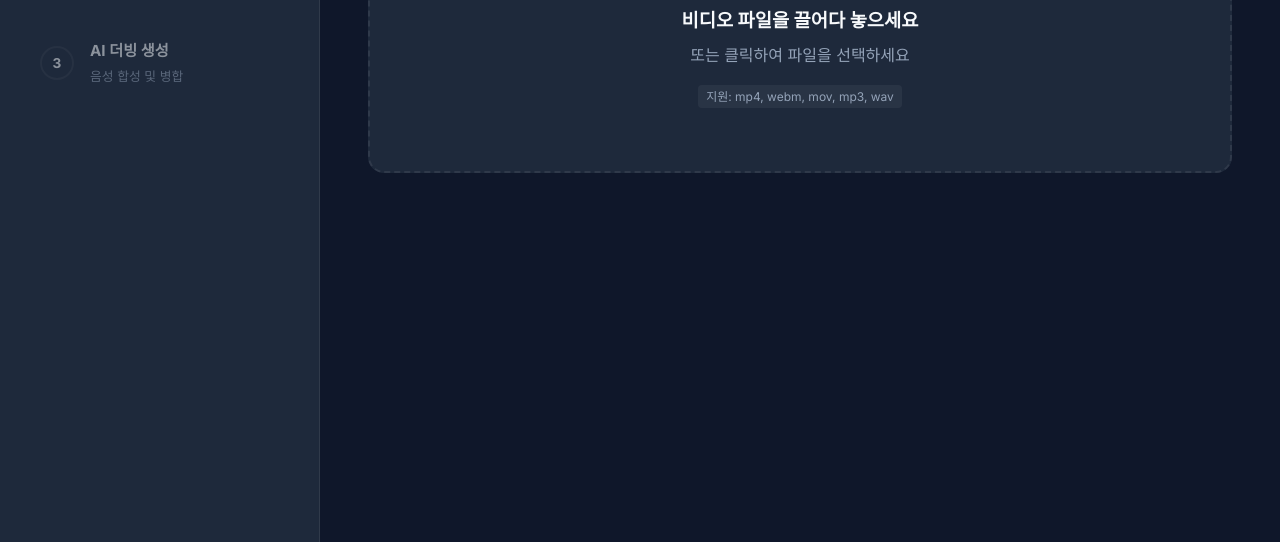
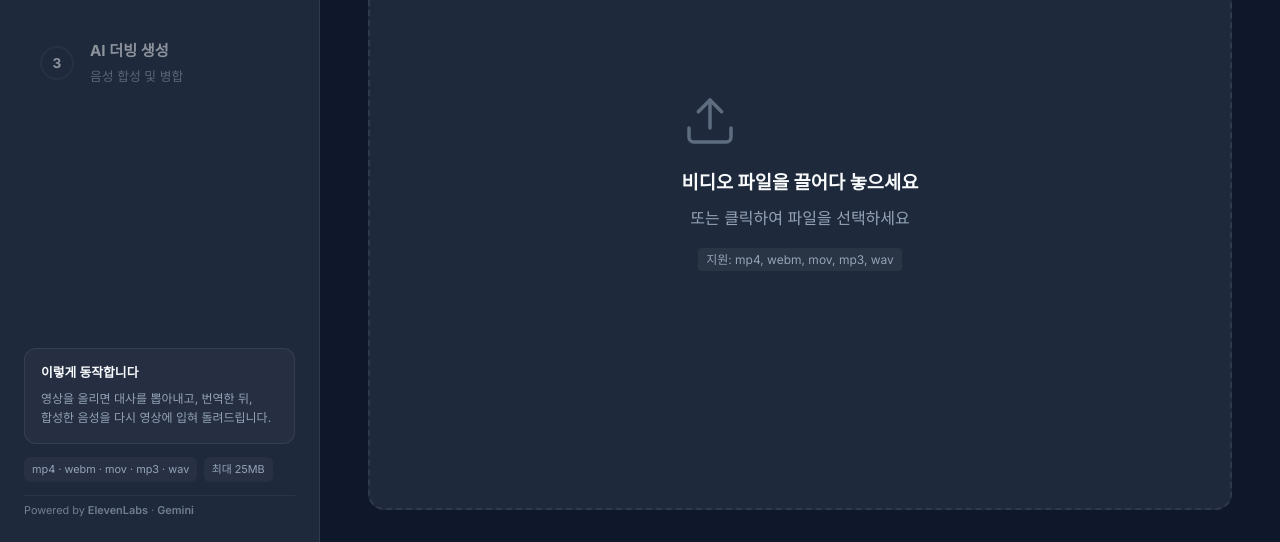
Before and after one commit to jsbyun0301-bot/AI-dubbing-app, a website: page public/index.html in a window 1280 px wide. Shown: the part 258-800 px from the top of the page. Drawn offline with Linux system fonts and the light colour scheme.

Commit message:
style: 초기 화면 레이아웃 및 사이드바 정리
- 업로드 드롭존이 남는 세로 공간을 채우도록 수정 (화면 하단 공백 해소)
- 업로드 아이콘을 이모지에서 SVG로 교체, 호버 시 강조 색 적용
- 사이드바 하단에 동작 안내 · 지원 형식 · 용량 제한 표시 추가
- 스크린샷 갱신

Co-Authored-By: Claude Opus 5 <noreply@anthropic.com>

```diff
--- a/public/index.html
+++ b/public/index.html
@@ -41,6 +41,20 @@
                     </div>
                 </div>
             </div>
+
+            <div class="sidebar-footer">
+                <div class="sidebar-note">
+                    <h5>이렇게 동작합니다</h5>
+                    <p>영상을 올리면 대사를 뽑아내고, 번역한 뒤, 합성한 음성을 다시 영상에 입혀 돌려드립니다.</p>
+                </div>
+                <div class="sidebar-meta">
+                    <span>mp4 · webm · mov · mp3 · wav</span>
+                    <span>최대 25MB</span>
+                </div>
+                <div class="sidebar-powered">
+                    Powered by <b>ElevenLabs</b> · <b>Gemini</b>
+                </div>
+            </div>
         </aside>
 
         <!-- Main Content Area -->
@@ -55,7 +69,7 @@
                     <div class="upload-section" id="media-col">
                         <div class="drop-zone" id="drop-zone">
                             <div class="drop-zone-content">
-                                <div class="upload-icon">📁</div>
+                                <div class="upload-icon"><svg viewBox="0 0 24 24" fill="none" stroke="currentColor" stroke-width="1.5" stroke-linecap="round" stroke-linejoin="round"><path d="M21 15v4a2 2 0 0 1-2 2H5a2 2 0 0 1-2-2v-4"/><polyline points="17 8 12 3 7 8"/><line x1="12" y1="3" x2="12" y2="15"/></svg></div>
                                 <h3>비디오 파일을 끌어다 놓으세요</h3>
                                 <p>또는 클릭하여 파일을 선택하세요</p>
                                 <span class="file-hint">지원: mp4, webm, mov, mp3, wav</span>
--- a/public/styles.css
+++ b/public/styles.css
@@ -260,10 +260,34 @@ body {
     margin-bottom: 2rem;
 }
 
+/* 초기 업로드 화면 — 드롭존이 남은 세로 공간을 채우도록 */
+.content-body:not(.studio-mode) {
+    display: flex;
+    flex-direction: column;
+}
+.content-body:not(.studio-mode) .studio-wrapper,
+.content-body:not(.studio-mode) .upload-section {
+    flex: 1;
+    display: flex;
+    flex-direction: column;
+    min-height: 0;
+}
+.content-body:not(.studio-mode) .upload-section {
+    margin-bottom: 0;
+}
+.content-body:not(.studio-mode) .drop-zone {
+    flex: 1;
+    display: flex;
+    flex-direction: column;
+    align-items: center;
+    justify-content: center;
+    min-height: 320px;
+}
+
 .drop-zone {
     border: 2px dashed var(--border);
     border-radius: 16px;
-    padding: 4rem 2rem;
+    padding: 3rem 2rem;
     text-align: center;
     cursor: pointer;
     background: var(--bg-panel);
@@ -276,9 +300,20 @@ body {
 }
 
 .upload-icon {
-    font-size: 3rem;
-    margin-bottom: 1rem;
-    opacity: 0.8;
+    margin-bottom: 1.25rem;
+    opacity: 0.55;
+    color: var(--text-muted);
+    transition: opacity 0.3s ease, color 0.3s ease;
+}
+.upload-icon svg {
+    display: block;
+    width: 56px;
+    height: 56px;
+}
+.drop-zone:hover .upload-icon,
+.drop-zone.dragover .upload-icon {
+    opacity: 1;
+    color: var(--primary);
 }
 
 .drop-zone h3 {
@@ -836,3 +871,53 @@ body {
 @keyframes spin {
     to { transform: rotate(360deg); }
 }
+
+/* ── 사이드바 하단 안내 ────────────────────────── */
+.sidebar-footer {
+    margin-top: auto;
+    padding-top: 1.5rem;
+    display: flex;
+    flex-direction: column;
+    gap: 0.85rem;
+}
+.sidebar-note {
+    background: rgba(255, 255, 255, 0.03);
+    border: 1px solid var(--border);
+    border-radius: 12px;
+    padding: 0.9rem 1rem;
+}
+.sidebar-note h5 {
+    font-size: 0.8rem;
+    font-weight: 600;
+    margin-bottom: 0.4rem;
+    color: var(--text-main);
+}
+.sidebar-note p {
+    font-size: 0.75rem;
+    line-height: 1.65;
+    color: var(--text-muted);
+    word-break: keep-all;
+}
+.sidebar-meta {
+    display: flex;
+    flex-wrap: wrap;
+    gap: 0.4rem;
+}
+.sidebar-meta span {
+    font-size: 0.68rem;
+    color: var(--text-muted);
+    background: rgba(255, 255, 255, 0.04);
+    border-radius: 6px;
+    padding: 0.25rem 0.5rem;
+}
+.sidebar-powered {
+    font-size: 0.68rem;
+    color: var(--text-muted);
+    opacity: 0.7;
+    padding-top: 0.35rem;
+    border-top: 1px solid var(--border);
+}
+.sidebar-powered b {
+    font-weight: 600;
+    color: var(--text-muted);
+}
```
Also changed, not shown: docs/screenshot.png.
